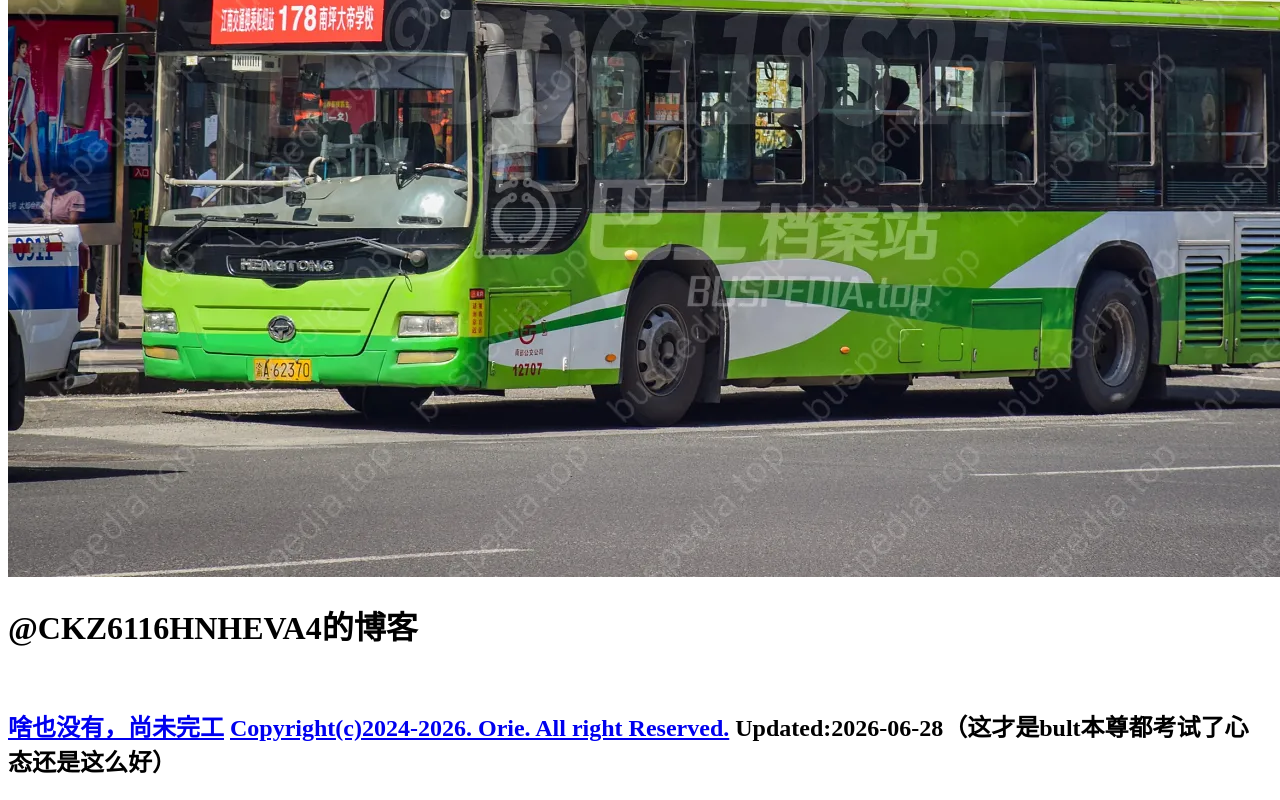
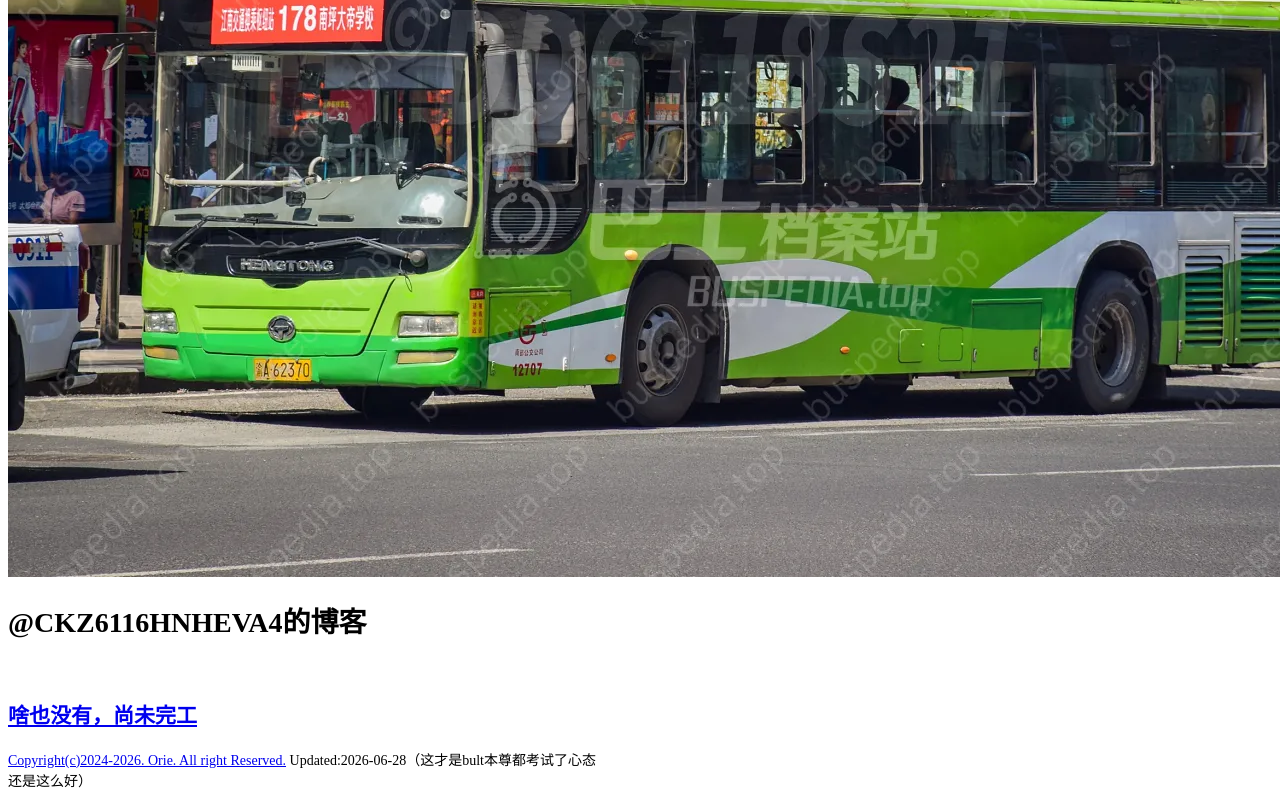
Before and after one commit to fadyou14/oriesblog, a plain HTML site: page index.html in a window 1280 px wide. Shown: the part 364-1164 px from the top of the page. Drawn offline with Linux system fonts and the light colour scheme.

Commit message:
Fix HTML structure and body styling

```diff
--- a/index.html
+++ b/index.html
@@ -4,12 +4,12 @@
     <meta charset = "UTF-8">
     <title>Blog</title>
 </head>
-<body>
+<body style="font-size:14px;line-height:1.5;max-width:600px">
     <img src="/min.jpg" alt="main">
     <br>
     <h1><strong>@CKZ6116HNHEVA4的博客</strong></h1>
     </br>
-    <h2><a href="https://www.luogu.com.cn">啥也没有，尚未完工</a>
+    <h2><a href="https://www.luogu.com.cn">啥也没有，尚未完工</a></h2>
     <a href="https://hydro.ac/user/35362">Copyright(c)2024-2026. Orie. All right Reserved.</a>
         Updated:2026-06-28（这才是bult本尊都考试了心态还是这么好）
 </body>
```
